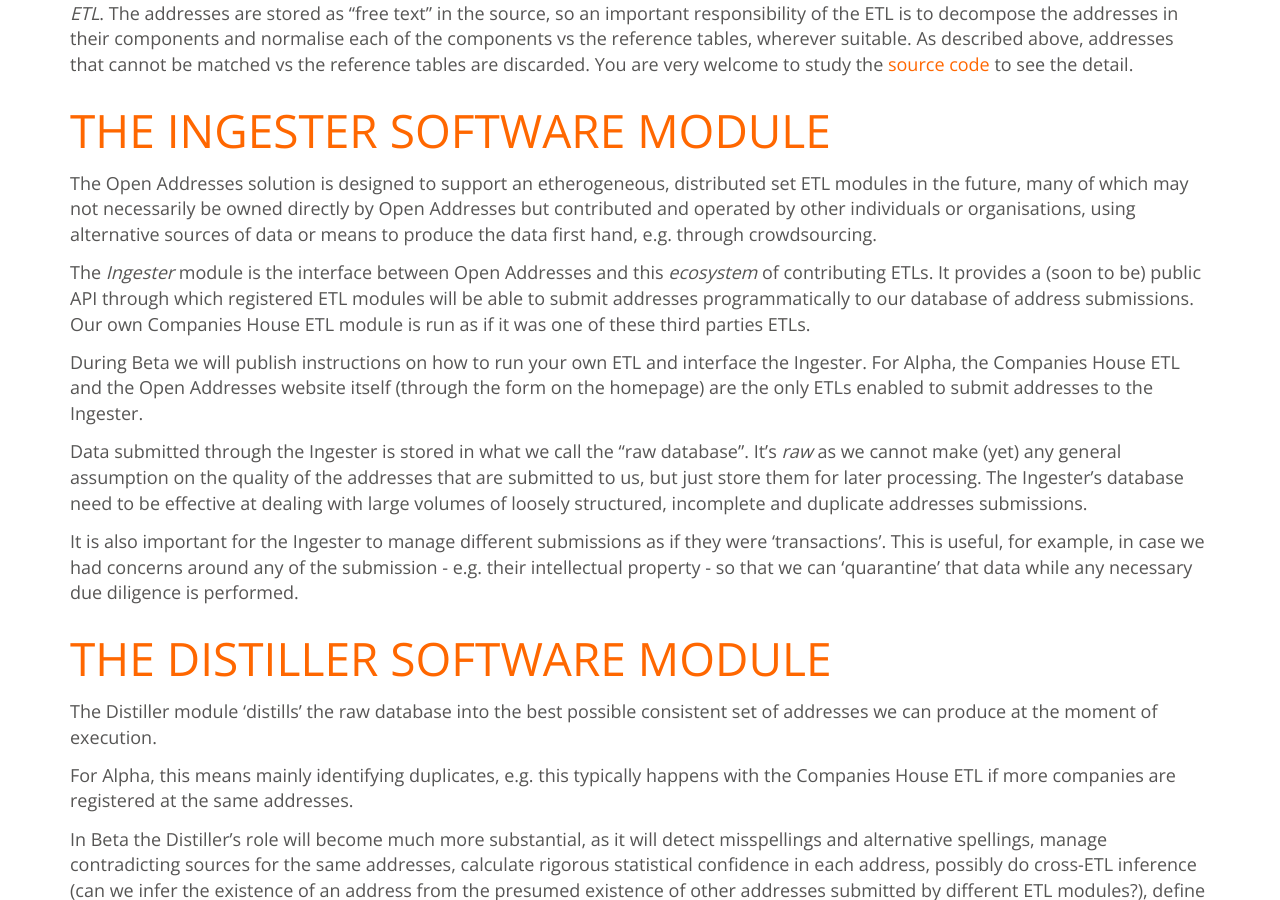
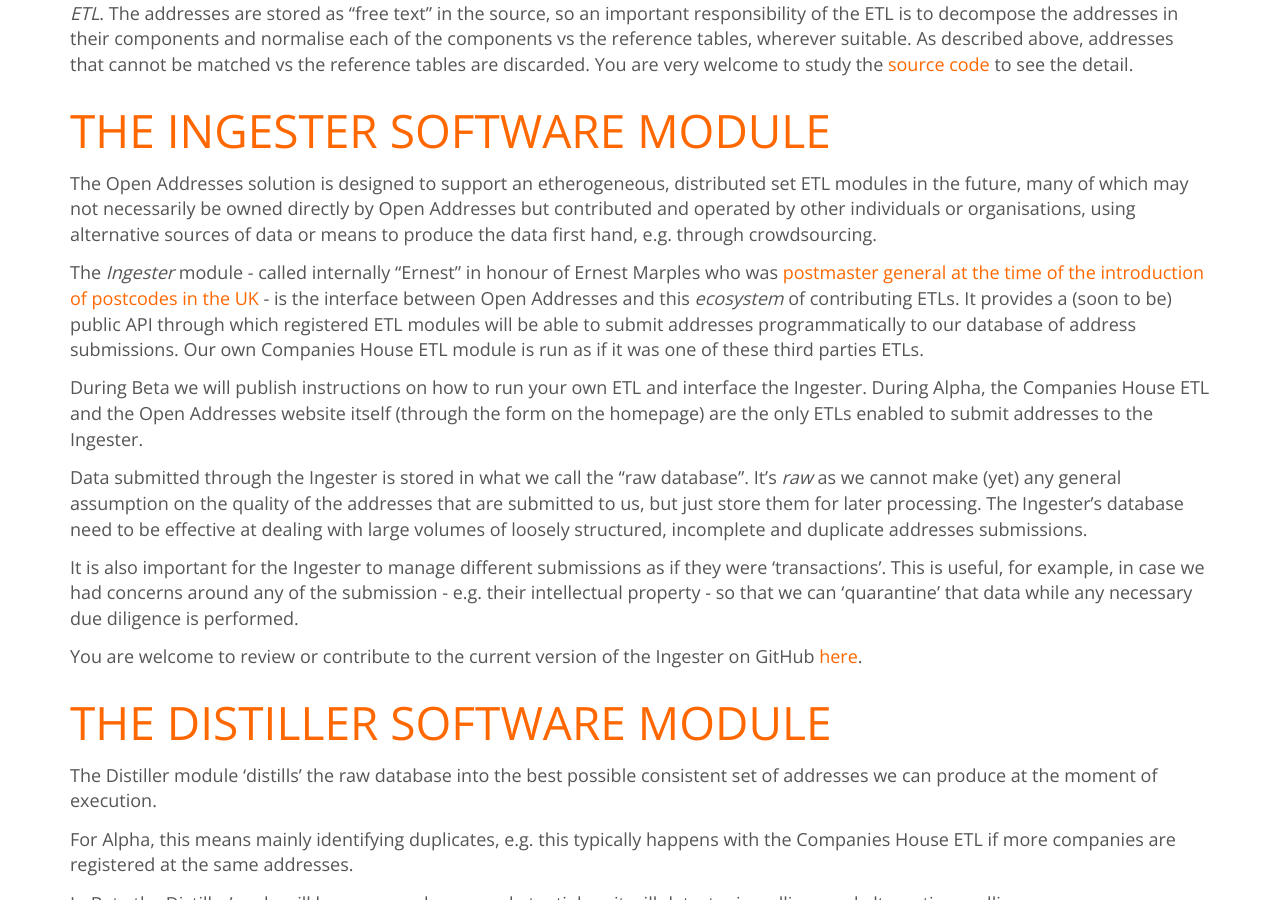
Before and after one commit to OpenAddressesUK/OLD_openaddressesuk.github.io, a Jekyll site: the page built from docs.md, in a window 1280 px wide and 900 px high, scrolled down 2604 px. Built offline with Jekyll 4.4.1, drawn with Linux system fonts in a browser that asks for light colours; nearby versions of some CDN libraries.

Commit message:
Slightly improved text about the Ingester

```diff
--- a/docs.md
+++ b/docs.md
@@ -63,13 +63,15 @@ The software component that is responsible of interpreting Companies House's dat
 #<a name='ingester'>The Ingester software module</a>
 The Open Addresses solution is designed to support an etherogeneous, distributed set ETL modules in the future, many of which may not necessarily be owned directly by Open Addresses but contributed and operated by other individuals or organisations, using alternative sources of data or means to produce the data first hand, e.g. through crowdsourcing.
 
-The *Ingester* module is the interface between Open Addresses and this *ecosystem* of contributing ETLs. It provides a (soon to be) public API through which registered ETL modules will be able to submit addresses programmatically to our database of address submissions. Our own Companies House ETL module is run as if it was one of these third parties ETLs.
+The *Ingester* module - called internally "Ernest" in honour of Ernest Marples who was [postmaster general at the time of the introduction of postcodes in the UK](http://en.wikipedia.org/wiki/Ernest_Marples) - is the interface between Open Addresses and this *ecosystem* of contributing ETLs. It provides a (soon to be) public API through which registered ETL modules will be able to submit addresses programmatically to our database of address submissions. Our own Companies House ETL module is run as if it was one of these third parties ETLs.
 
-During Beta we will publish instructions on how to run your own ETL and interface the Ingester. For Alpha, the Companies House ETL and the Open Addresses website itself (through the form on the homepage) are the only ETLs enabled to submit addresses to the Ingester.
+During Beta we will publish instructions on how to run your own ETL and interface the Ingester. During Alpha, the Companies House ETL and the Open Addresses website itself (through the form on the homepage) are the only ETLs enabled to submit addresses to the Ingester.
 
 Data submitted through the Ingester is stored in what we call the "raw database". It's *raw* as we cannot make (yet) any general assumption on the quality of the addresses that are submitted to us, but just store them for later processing. The Ingester's database need to be effective at dealing with large volumes of loosely structured, incomplete and duplicate addresses submissions.
 
 It is also important for the Ingester to manage different submissions as if they were 'transactions'. This is useful, for example, in case we had concerns around any of the submission - e.g. their intellectual property - so that we can 'quarantine' that data while any necessary due diligence is performed.
+
+You are welcome to review or contribute to the current version of the Ingester on GitHub [here](https://github.com/OpenAddressesUK/ernest).
 
 #<a name='distiller'>The Distiller software module</a>
 The Distiller module 'distills' the raw database into the best possible consistent set of addresses we can produce at the moment of execution.
```
